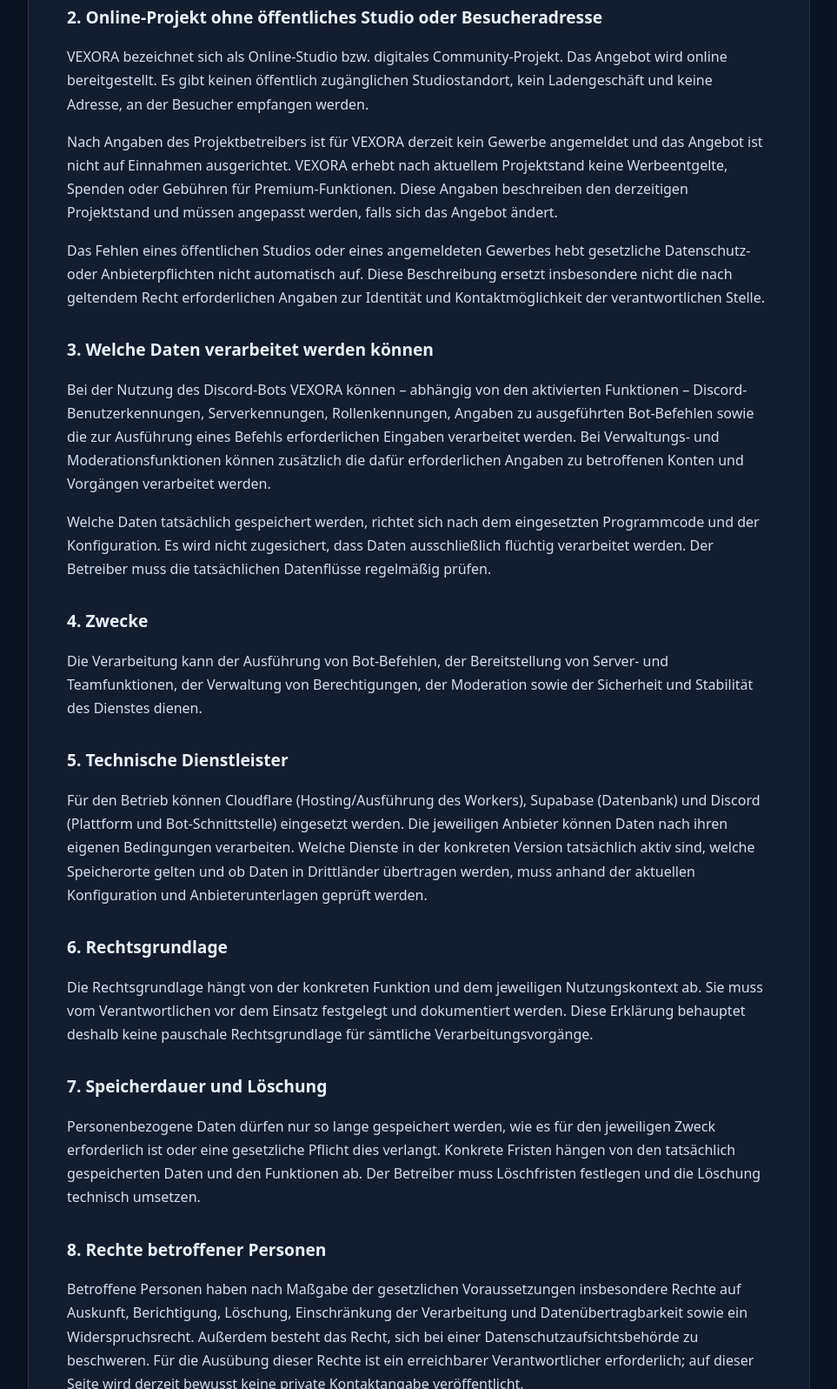
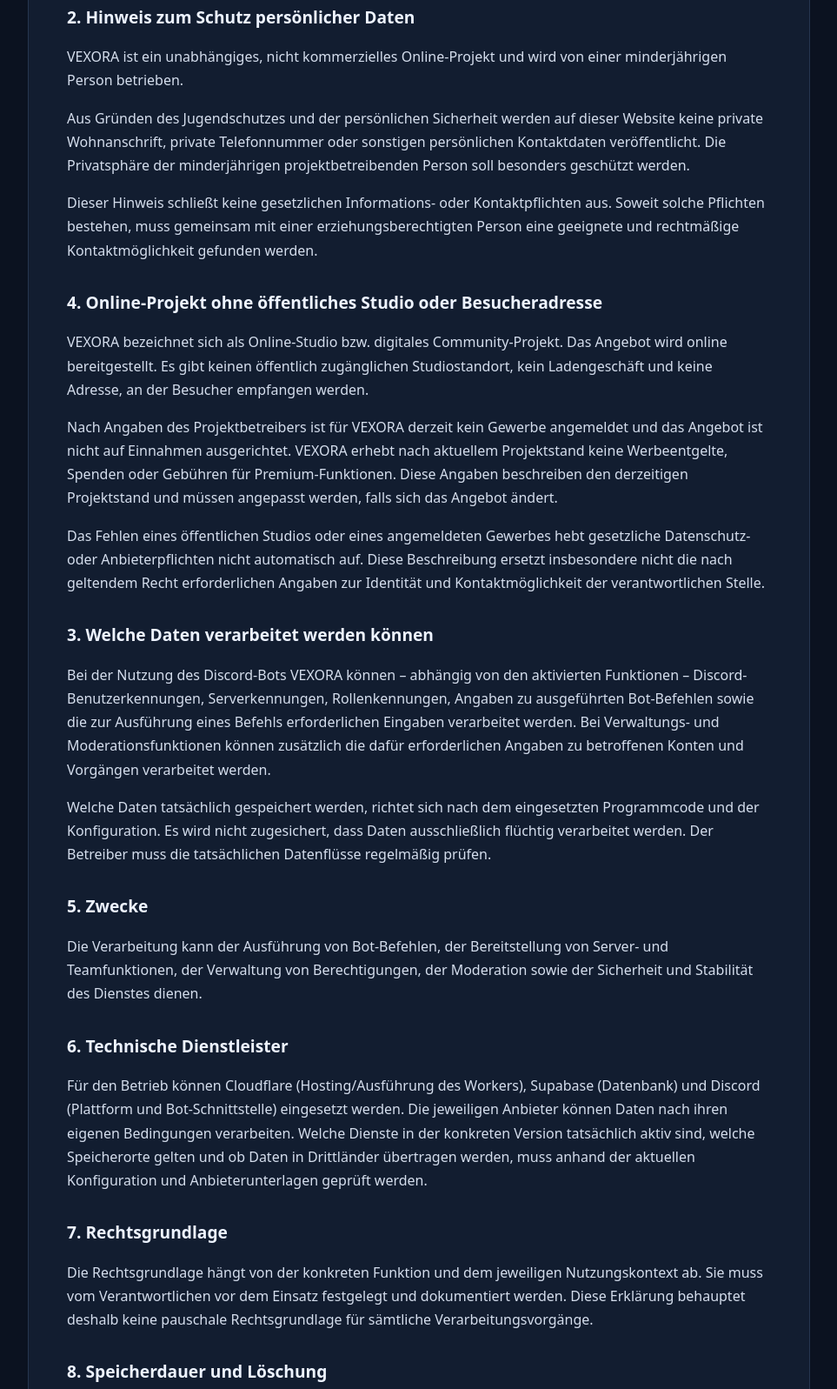
Before and after one commit to dustinkawasaki/Vexora-funk, a website: page privacy/index.html in a window 1280 px wide. Shown: the part 658-2255 px from the top of the page at 87% size, without its empty margins (158-1121 px from the left). Drawn offline with Linux system fonts and the light colour scheme.

Commit message:
Add minor privacy and contact protection notice

```diff
--- a/privacy/index.html
+++ b/privacy/index.html
@@ -15,22 +15,26 @@
 <h2>1. Betreiberkennung und Verantwortlichkeit</h2>
 <p>Projekt-/Betreiberkennung: <strong>Dustin_Kawasaki</strong>.</p>
 <p>Auf dieser Website werden keine private Wohnanschrift und keine private Kontaktadresse veröffentlicht. Ein gesonderter Kontaktweg für Datenschutzanfragen ist derzeit auf dieser Seite nicht angegeben. Das kann dazu führen, dass gesetzliche Informations- und Erreichbarkeitspflichten noch nicht erfüllt sind.</p>
-<h2>2. Online-Projekt ohne öffentliches Studio oder Besucheradresse</h2>
+<h2>2. Hinweis zum Schutz persönlicher Daten</h2>
+<p>VEXORA ist ein unabhängiges, nicht kommerzielles Online-Projekt und wird von einer minderjährigen Person betrieben.</p>
+<p>Aus Gründen des Jugendschutzes und der persönlichen Sicherheit werden auf dieser Website keine private Wohnanschrift, private Telefonnummer oder sonstigen persönlichen Kontaktdaten veröffentlicht. Die Privatsphäre der minderjährigen projektbetreibenden Person soll besonders geschützt werden.</p>
+<p>Dieser Hinweis schließt keine gesetzlichen Informations- oder Kontaktpflichten aus. Soweit solche Pflichten bestehen, muss gemeinsam mit einer erziehungsberechtigten Person eine geeignete und rechtmäßige Kontaktmöglichkeit gefunden werden.</p>
+<h2>4. Online-Projekt ohne öffentliches Studio oder Besucheradresse</h2>
 <p>VEXORA bezeichnet sich als Online-Studio bzw. digitales Community-Projekt. Das Angebot wird online bereitgestellt. Es gibt keinen öffentlich zugänglichen Studiostandort, kein Ladengeschäft und keine Adresse, an der Besucher empfangen werden.</p>
 <p>Nach Angaben des Projektbetreibers ist für VEXORA derzeit kein Gewerbe angemeldet und das Angebot ist nicht auf Einnahmen ausgerichtet. VEXORA erhebt nach aktuellem Projektstand keine Werbeentgelte, Spenden oder Gebühren für Premium-Funktionen. Diese Angaben beschreiben den derzeitigen Projektstand und müssen angepasst werden, falls sich das Angebot ändert.</p>
 <p>Das Fehlen eines öffentlichen Studios oder eines angemeldeten Gewerbes hebt gesetzliche Datenschutz- oder Anbieterpflichten nicht automatisch auf. Diese Beschreibung ersetzt insbesondere nicht die nach geltendem Recht erforderlichen Angaben zur Identität und Kontaktmöglichkeit der verantwortlichen Stelle.</p>
 <h2>3. Welche Daten verarbeitet werden können</h2>
 <p>Bei der Nutzung des Discord-Bots VEXORA können – abhängig von den aktivierten Funktionen – Discord-Benutzerkennungen, Serverkennungen, Rollenkennungen, Angaben zu ausgeführten Bot-Befehlen sowie die zur Ausführung eines Befehls erforderlichen Eingaben verarbeitet werden. Bei Verwaltungs- und Moderationsfunktionen können zusätzlich die dafür erforderlichen Angaben zu betroffenen Konten und Vorgängen verarbeitet werden.</p>
 <p>Welche Daten tatsächlich gespeichert werden, richtet sich nach dem eingesetzten Programmcode und der Konfiguration. Es wird nicht zugesichert, dass Daten ausschließlich flüchtig verarbeitet werden. Der Betreiber muss die tatsächlichen Datenflüsse regelmäßig prüfen.</p>
-<h2>4. Zwecke</h2>
+<h2>5. Zwecke</h2>
 <p>Die Verarbeitung kann der Ausführung von Bot-Befehlen, der Bereitstellung von Server- und Teamfunktionen, der Verwaltung von Berechtigungen, der Moderation sowie der Sicherheit und Stabilität des Dienstes dienen.</p>
-<h2>5. Technische Dienstleister</h2>
+<h2>6. Technische Dienstleister</h2>
 <p>Für den Betrieb können Cloudflare (Hosting/Ausführung des Workers), Supabase (Datenbank) und Discord (Plattform und Bot-Schnittstelle) eingesetzt werden. Die jeweiligen Anbieter können Daten nach ihren eigenen Bedingungen verarbeiten. Welche Dienste in der konkreten Version tatsächlich aktiv sind, welche Speicherorte gelten und ob Daten in Drittländer übertragen werden, muss anhand der aktuellen Konfiguration und Anbieterunterlagen geprüft werden.</p>
-<h2>6. Rechtsgrundlage</h2>
+<h2>7. Rechtsgrundlage</h2>
 <p>Die Rechtsgrundlage hängt von der konkreten Funktion und dem jeweiligen Nutzungskontext ab. Sie muss vom Verantwortlichen vor dem Einsatz festgelegt und dokumentiert werden. Diese Erklärung behauptet deshalb keine pauschale Rechtsgrundlage für sämtliche Verarbeitungsvorgänge.</p>
-<h2>7. Speicherdauer und Löschung</h2>
+<h2>8. Speicherdauer und Löschung</h2>
 <p>Personenbezogene Daten dürfen nur so lange gespeichert werden, wie es für den jeweiligen Zweck erforderlich ist oder eine gesetzliche Pflicht dies verlangt. Konkrete Fristen hängen von den tatsächlich gespeicherten Daten und den Funktionen ab. Der Betreiber muss Löschfristen festlegen und die Löschung technisch umsetzen.</p>
-<h2>8. Rechte betroffener Personen</h2>
+<h2>9. Rechte betroffener Personen</h2>
 <p>Betroffene Personen haben nach Maßgabe der gesetzlichen Voraussetzungen insbesondere Rechte auf Auskunft, Berichtigung, Löschung, Einschränkung der Verarbeitung und Datenübertragbarkeit sowie ein Widerspruchsrecht. Außerdem besteht das Recht, sich bei einer Datenschutzaufsichtsbehörde zu beschweren. Für die Ausübung dieser Rechte ist ein erreichbarer Verantwortlicher erforderlich; auf dieser Seite wird derzeit bewusst keine private Kontaktangabe veröffentlicht.</p>
 <h2>9. Änderungen</h2>
 <p>Diese Erklärung muss aktualisiert werden, sobald sich Funktionen, Datenarten, Speicherfristen oder eingesetzte Dienstleister ändern.</p>
```
